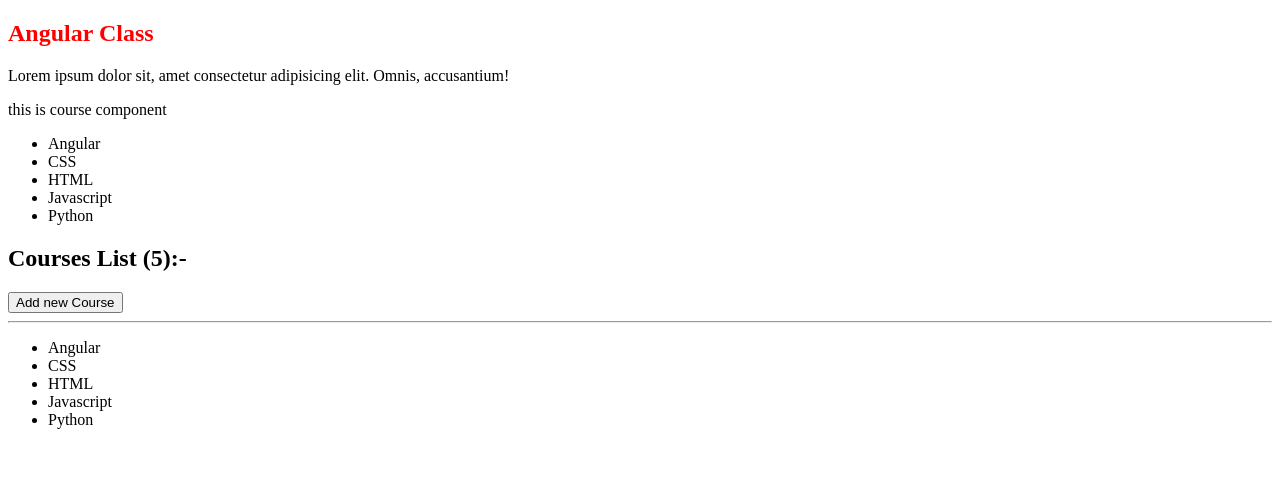
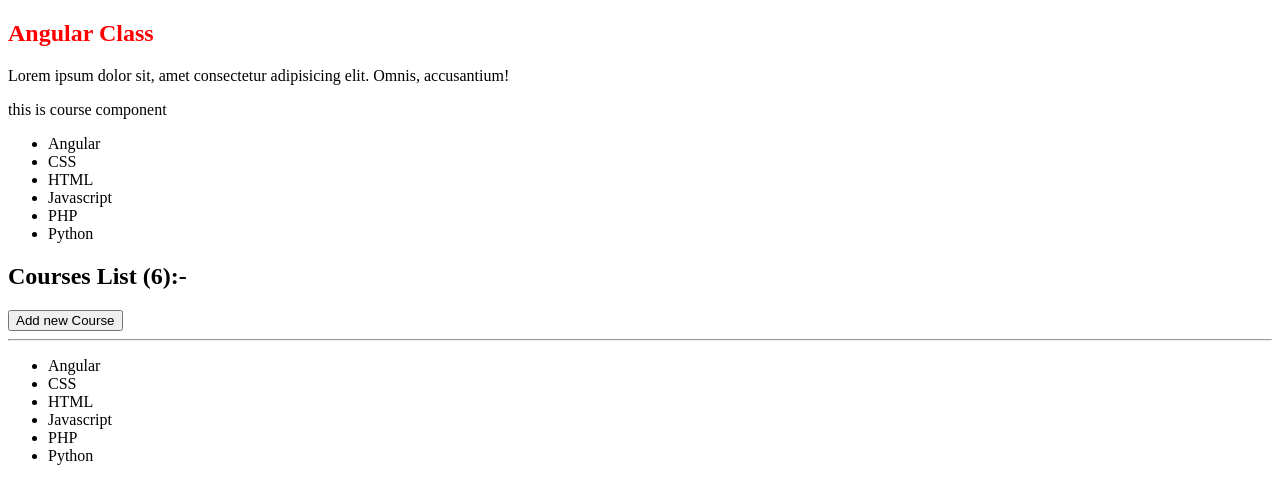
Before and after one commit to dineshgopalchand/UI-24, an Angular app: page / in a window 1280 px wide. Shown: the top 504 px of the page. Built offline with nearby package versions, Linux system fonts and the light colour scheme.

Commit message:
Created service using CLI ng g s <servicename>

```diff
--- a/src/app/course.component.ts
+++ b/src/app/course.component.ts
@@ -1,5 +1,5 @@
 import { Component } from "@angular/core";
-import { CourseService } from "./course.service";
+import { CoursesService } from "./service/courses.service";
 
 @Component({
     selector: 'app-course',
@@ -13,7 +13,7 @@ import { CourseService } from "./course.service";
 })
 export class CourseComponent {
     courseList: string[] = [];
-    constructor(public courseService: CourseService) {
+    constructor(public courseService: CoursesService) {
         this.courseList = this.courseService.courseList;
     }
     get shortedCourseList() {
--- a/src/app/courses/courses.component.ts
+++ b/src/app/courses/courses.component.ts
@@ -1,5 +1,5 @@
 import { Component, OnInit } from '@angular/core';
-import { CourseService } from '../course.service';
+import { CoursesService } from '../service/courses.service';
 
 @Component({
   selector: 'app-courses',
@@ -10,7 +10,7 @@ export class CoursesComponent implements OnInit {
   title = 'Courses List';
   courseList :string[]= [];
 
-  constructor(private courseService:CourseService) {
+  constructor(private courseService:CoursesService) {
     console.log('this will get excuted at the time of object creatation');
   }
 
--- /dev/null
+++ b/src/app/service/courses.service.ts
@@ -0,0 +1,21 @@
+import { Injectable } from '@angular/core';
+
+@Injectable({
+  providedIn: 'root'
+})
+export class CoursesService {
+
+  courseList = [
+    'Angular',
+    'HTML',
+    'CSS',
+    'Javascript',
+    'Python',
+    'PHP'
+  ];
+  constructor() { }
+
+  addNewCourse() {
+    this.courseList.push('course-' + (this.courseList.length + 1))
+  }
+}
```
Also changed, not shown: 1 other file (tests, documents, lock files or other folders).
